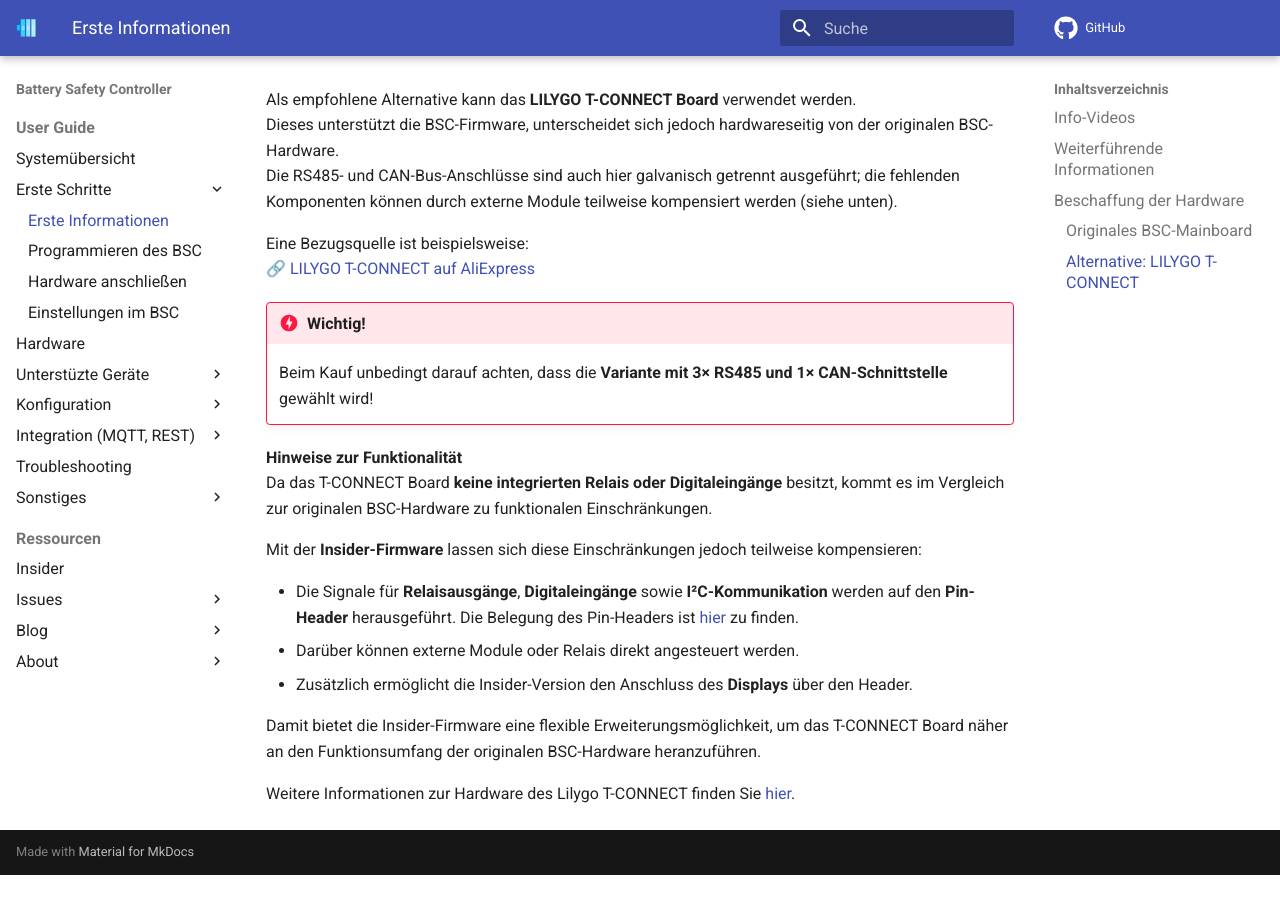
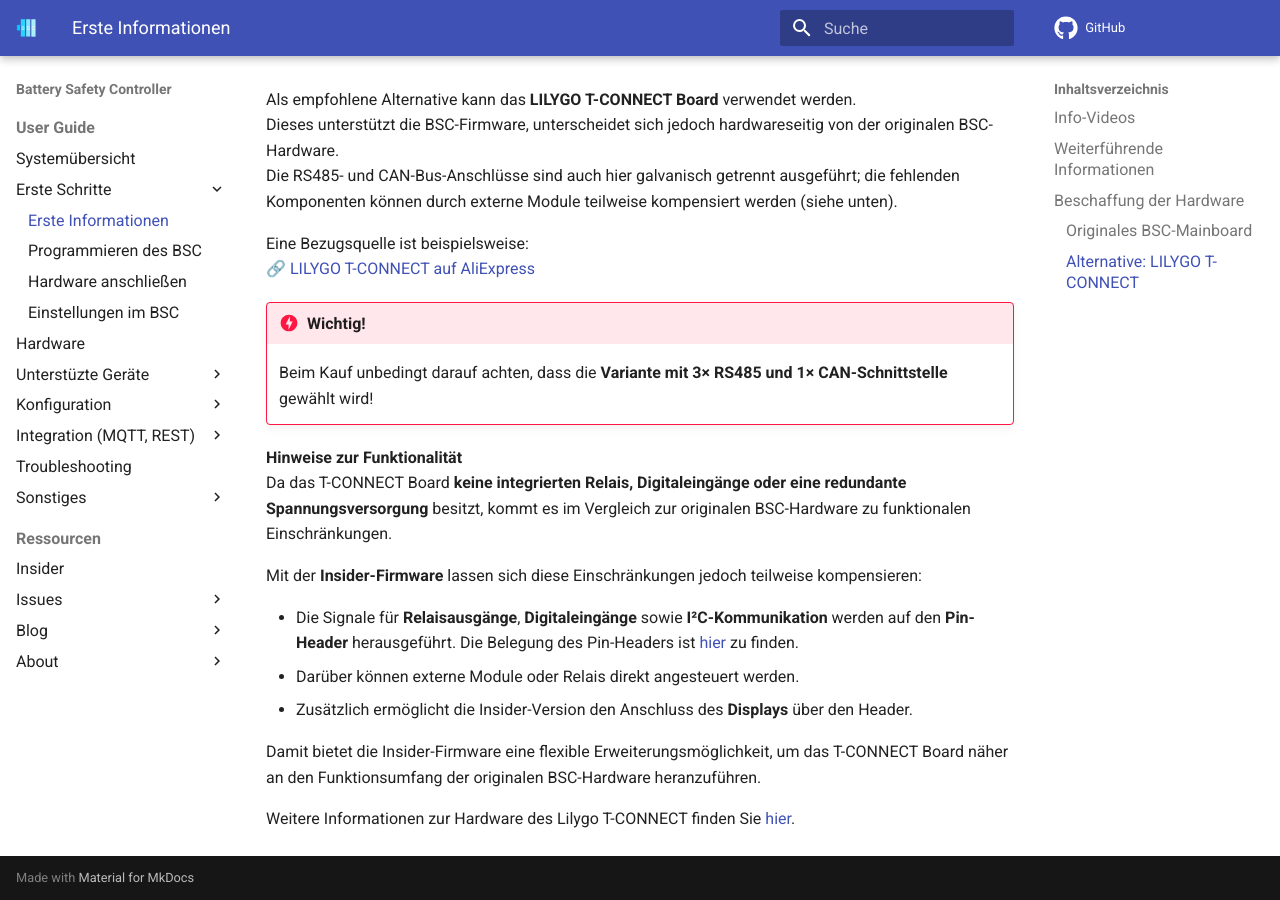
Before and after one commit to bsc-org/bsc, an MkDocs documentation site: the page built from docs/first_steps.md, in a window 1280 px wide and 900 px high, scrolled down 1275 px. Built offline with MkDocs 1.6.1 and Material for MkDocs 9.7.7, drawn with Linux system fonts in a browser that asks for light colours; comment, search, counter and statistics services are not loaded; before the commit the page ends 2150 px from its top, so only the background shows below that.

Commit message:
Redundante Spannungsversorgung bei T-Connect als Hinweis integriert

```diff
--- a/docs/first_steps.md
+++ b/docs/first_steps.md
@@ -46,7 +46,7 @@
     Beim Kauf unbedingt darauf achten, dass die **Variante mit 3× RS485 und 1× CAN-Schnittstelle** gewählt wird!
 
 **Hinweise zur Funktionalität**
-Da das T-CONNECT Board **keine integrierten Relais oder Digitaleingänge** besitzt, kommt es im Vergleich zur originalen BSC-Hardware zu funktionalen Einschränkungen.
+Da das T-CONNECT Board **keine integrierten Relais, Digitaleingänge oder eine redundante Spannungsversorgung** besitzt, kommt es im Vergleich zur originalen BSC-Hardware zu funktionalen Einschränkungen.
 
 Mit der **Insider-Firmware** lassen sich diese Einschränkungen jedoch teilweise kompensieren:
 
```
